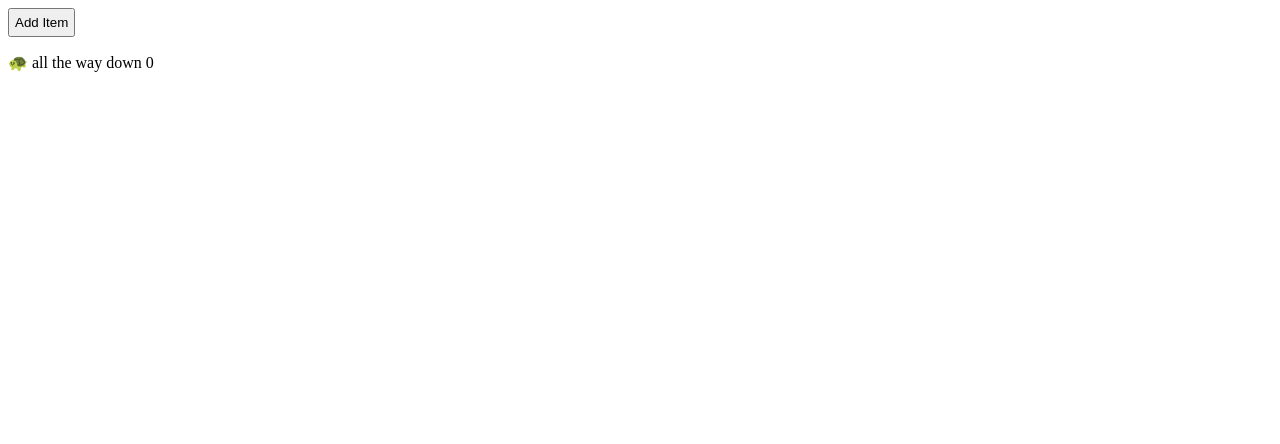
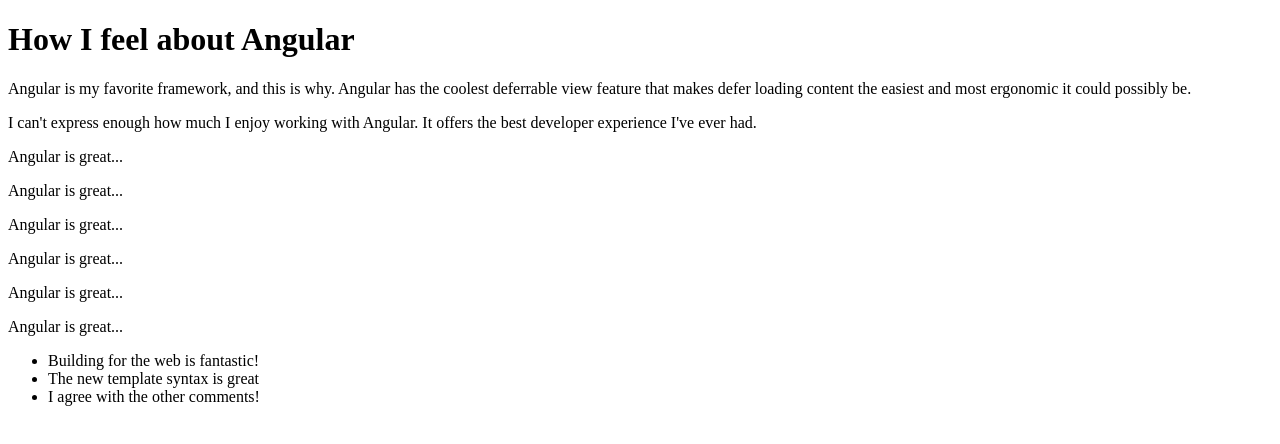
Before and after one commit to 123Almaz321/Web-Dev, an Angular app in the folder lab4/app/: page / in a window 1280 px wide. Shown: the top 444 px of the page. Built offline with nearby package versions, Linux system fonts and the light colour scheme.

Commit message:
Deferrable Views

```diff
--- a/lab4/app/src/app/app.ts
+++ b/lab4/app/src/app/app.ts
@@ -1,18 +1,35 @@
-import {Component} from '@angular/core';
-import {Child} from './child';
+import { Component } from '@angular/core';
+import { Comments } from './comments';
 
 @Component({
   selector: 'app-root',
+  standalone: true,
+  imports: [Comments],
   template: `
-    <app-child />
-    <p>🐢 all the way down {{ items.length }}</p>
+    <div>
+      <h1>How I feel about Angular</h1>
+
+      <article>
+        <p>
+          Angular is my favorite framework, and this is why. Angular has the coolest deferrable view
+          feature that makes defer loading content the easiest and most ergonomic it could possibly be.
+        </p>
+        <p>
+          I can't express enough how much I enjoy working with Angular. It offers the best developer
+          experience I've ever had.
+        </p>
+        <p>Angular is great...</p><p>Angular is great...</p><p>Angular is great...</p>
+        <p>Angular is great...</p><p>Angular is great...</p><p>Angular is great...</p>
+      </article>
+
+      @defer (on viewport) {
+        <comments />
+      } @placeholder {
+        <p>Future comments</p>
+      } @loading (minimum 2s) {
+        <p>Loading comments...</p>
+      }
+    </div>
   `,
-  imports: [Child],
 })
-export class App {
-  items = new Array();
-
-  addItem(item: string) {
-    this.items.push(item);
-  }
-}
+export class App {}
--- /dev/null
+++ b/lab4/app/src/app/comments.ts
@@ -0,0 +1,13 @@
+import {Component} from '@angular/core';
+
+@Component({
+  selector: 'comments',
+  template: `
+    <ul>
+      <li>Building for the web is fantastic!</li>
+      <li>The new template syntax is great</li>
+      <li>I agree with the other comments!</li>
+    </ul>
+  `,
+})
+export class Comments {}
```
